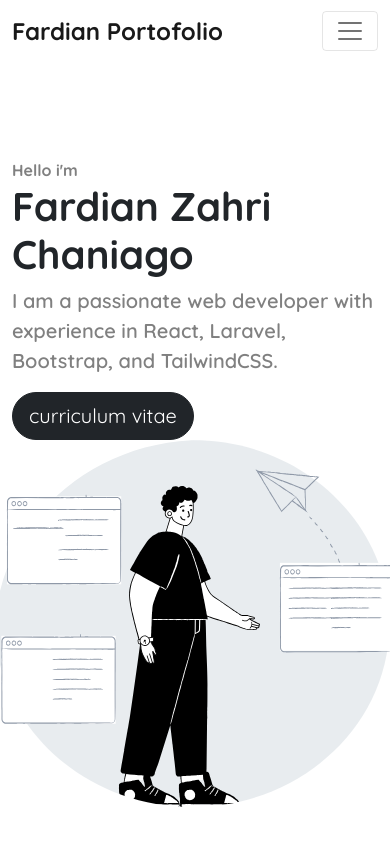
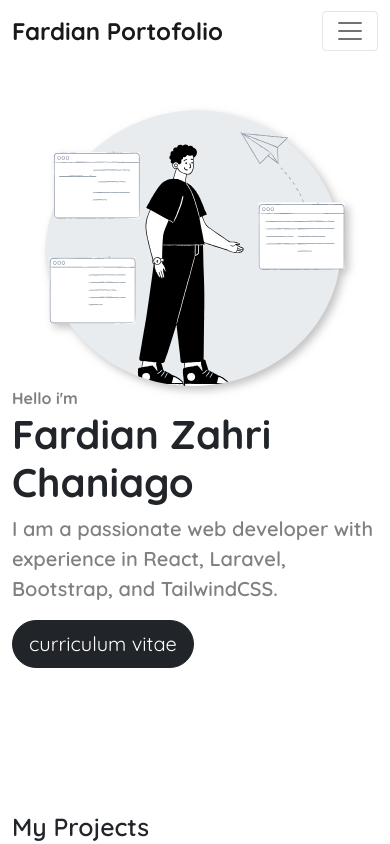
Before and after one commit to fardian123/portofolio-react-boostrap5, a React (Vite) app: page / in a window 390 px wide. Shown: the top 844 px of the page. Built offline with nearby package versions, Linux system fonts and the light colour scheme.

Commit message:
add responsive design on hero section

```diff
--- a/src/App.css
+++ b/src/App.css
@@ -34,6 +34,16 @@
 
 .heroImg {
   width: 400px;
+  filter: drop-shadow(4px 4px 4px #9999);
+}
+@media (max-width: 500px) {
+  .col-reverse{
+    flex-direction: column-reverse !important;
+    margin-top: 0px !important;
+  }
+  .heroImg{
+    width: 300px;
+  }
 }
 
 .cta-btn {
--- a/src/Component/Footer.jsx
+++ b/src/Component/Footer.jsx
@@ -2,7 +2,7 @@ import React from "react";
 
 const Footer = () => {
   return (
-    <footer className="bg-dark text-light py-4">
+    <footer className="bg-dark text-light py-4" id="footer">
       <div className="container">
         <div className="row">
           <div className="col-md-4">
--- a/src/Component/HeroSection.jsx
+++ b/src/Component/HeroSection.jsx
@@ -3,8 +3,8 @@ import imgHero from "../assets/heroBanner.svg";
 
 const HeroSection = () => {
   return (
-    <section className="container hero">
-      <div className="row align-items-center py-5 mt-5">
+    <section className="container hero" id="aboutme">
+      <div className="row align-items-center py-5 mt-5 col-reverse">
         {/* Bagian Kiri - Teks */}
         <div className="col-md-6">
           <div className="">
```
